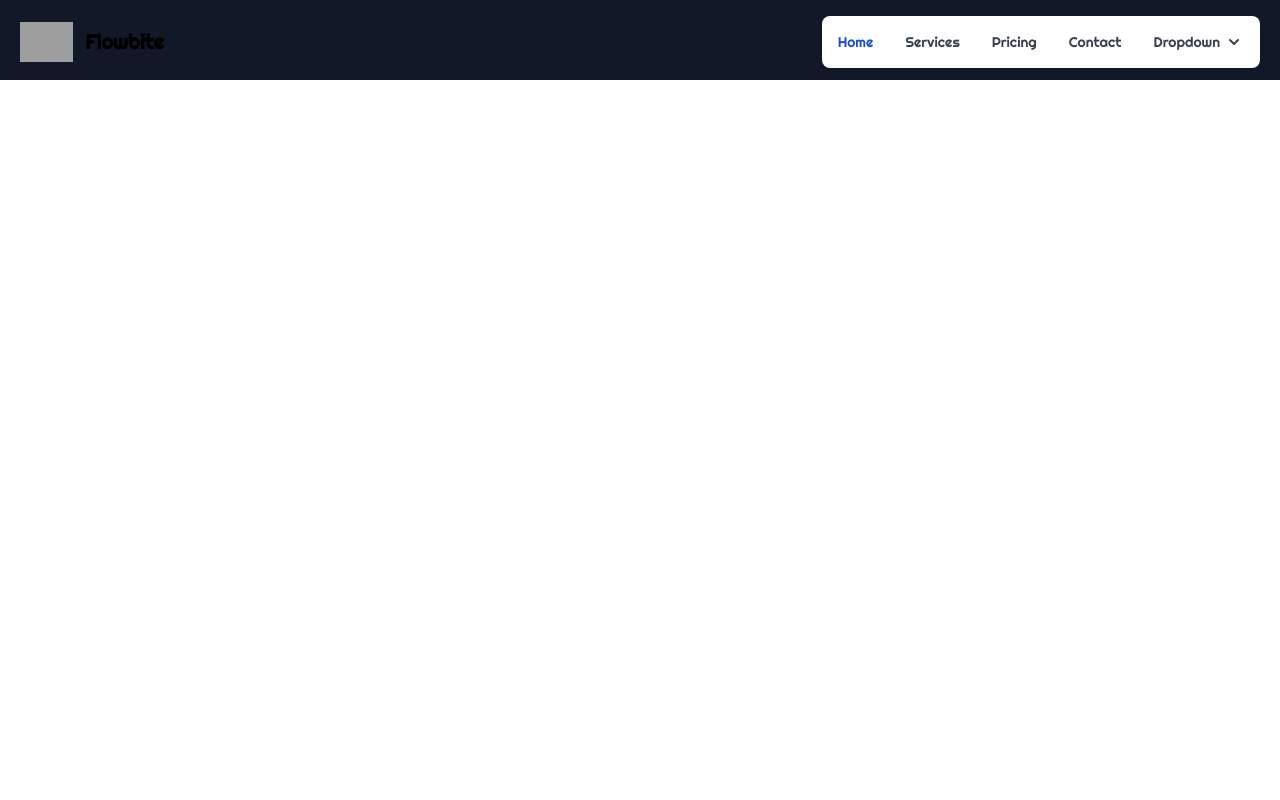
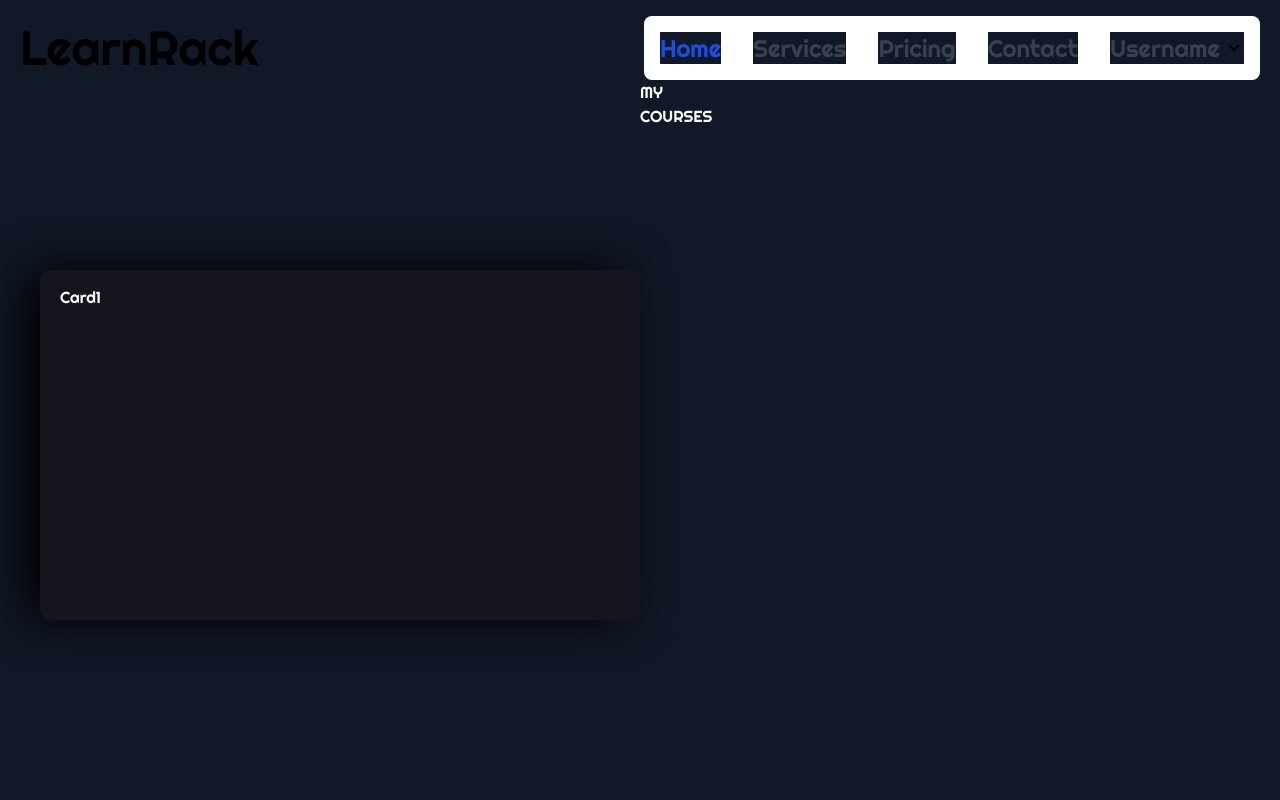
Before and after one commit to notnotrachit/learnrack, a Django app: page /dashboard/ in a window 1280 px wide. Run offline with Django 4.2, Linux system fonts and the light colour scheme; some libraries are stand-ins or nearby versions; grey boxes are pictures that could not be loaded.

Commit message:
dashboard

```diff
--- a/templates/base.html
+++ b/templates/base.html
@@ -31,9 +31,9 @@
 
 <nav class="px-5 py-4 bg-[111827] border-gray-700 h-20">
   <div class="container flex flex-wrap items-center justify-between mx-auto">
-    <a href="#" class="flex items-center">
-        <img src="https://flowbite.com/docs/images/logo.svg" class="h-6 mr-3 sm:h-10" alt="Flowbite Logo" />
-        <span class="self-center text-xl font-semibold whitespace-nowrap dark:text-white">Flowbite</span>
+    <a href="#" class="flex ">
+        <!-- <img src="https://flowbite.com/docs/images/logo.svg" class="h-6 mr-3 sm:h-10" alt="Flowbite Logo" /> -->
+        <span class="self-center text-5xl dark:text-white">LearnRack</span>
     </a>
     <button data-collapse-toggle="navbar-dropdown" type="button" class="inline-flex items-center p-2 ml-3 text-sm text-gray-500 rounded-lg md:hidden hover:bg-gray-100 focus:outline-none focus:ring-2 focus:ring-gray-200 dark:text-gray-400 dark:hover:bg-gray-700 dark:focus:ring-gray-600" aria-controls="navbar-dropdown" aria-expanded="false">
       <span class="sr-only">Open main menu</span>
@@ -42,25 +42,25 @@
     <div class="hidden w-full md:block md:w-auto" id="navbar-dropdown">
       <ul class="flex flex-col p-4 mt-4 border border-gray-100 rounded-lg bg-gray-50 md:flex-row md:space-x-8 md:mt-0 md:text-sm md:font-medium md:border-0 md:bg-white dark:bg-gray-800 md:dark:bg-gray-900 dark:border-gray-700">
         <li>
-          <a href="#" class="block py-2 pl-3 pr-4 text-white bg-blue-700 rounded md:bg-transparent md:text-blue-700 md:p-0 md:dark:text-white dark:bg-blue-600 md:dark:bg-transparent" aria-current="page">Home</a>
+          <a href="#" class="text-2xl block py-2 pl-3 pr-4 text-white bg-blue-700 rounded md:bg-transparent md:text-blue-700 md:p-0 md:dark:text-white dark:bg-blue-600 md:dark:bg-transparent" aria-current="page">Home</a>
         </li>
 
         <li>
-          <a href="#" class="block py-2 pl-3 pr-4 text-gray-700 rounded hover:bg-gray-100 md:hover:bg-transparent md:border-0 md:hover:text-blue-700 md:p-0 dark:text-gray-400 md:dark:hover:text-white dark:hover:bg-gray-700 dark:hover:text-white md:dark:hover:bg-transparent">Services</a>
+          <a href="#" class=" text-2xl block py-2 pl-3 pr-4 text-gray-700 rounded hover:bg-gray-100 md:hover:bg-transparent md:border-0 md:hover:text-blue-700 md:p-0 dark:text-gray-400 md:dark:hover:text-white dark:hover:bg-gray-700 dark:hover:text-white md:dark:hover:bg-transparent">Services</a>
         </li>
         <li>
-          <a href="#" class="block py-2 pl-3 pr-4 text-gray-700 rounded hover:bg-gray-100 md:hover:bg-transparent md:border-0 md:hover:text-blue-700 md:p-0 dark:text-gray-400 md:dark:hover:text-white dark:hover:bg-gray-700 dark:hover:text-white md:dark:hover:bg-transparent">Pricing</a>
+          <a href="#" class="text-2xl block py-2 pl-3 pr-4 text-gray-700 rounded hover:bg-gray-100 md:hover:bg-transparent md:border-0 md:hover:text-blue-700 md:p-0 dark:text-gray-400 md:dark:hover:text-white dark:hover:bg-gray-700 dark:hover:text-white md:dark:hover:bg-transparent">Pricing</a>
         </li>
         <li>
-          <a href="#" class="block py-2 pl-3 pr-4 text-gray-700 rounded hover:bg-gray-100 md:hover:bg-transparent md:border-0 md:hover:text-blue-700 md:p-0 dark:text-gray-400 md:dark:hover:text-white dark:hover:bg-gray-700 dark:hover:text-white md:dark:hover:bg-transparent">Contact</a>
+          <a href="#" class="text-2xl block py-2 pl-3 pr-4 text-gray-700 rounded hover:bg-gray-100 md:hover:bg-transparent md:border-0 md:hover:text-blue-700 md:p-0 dark:text-gray-400 md:dark:hover:text-white dark:hover:bg-gray-700 dark:hover:text-white md:dark:hover:bg-transparent">Contact</a>
         </li>
         <li>
-            <button id="dropdownNavbarLink" data-dropdown-toggle="dropdownNavbar" class="flex items-center justify-between w-full py-2 pl-3 pr-4 font-medium text-gray-700 rounded hover:bg-gray-100 md:hover:bg-transparent md:border-0 md:hover:text-blue-700 md:p-0 md:w-auto dark:text-gray-400 dark:hover:text-white dark:focus:text-white dark:border-gray-700 dark:hover:bg-gray-700 md:dark:hover:bg-transparent">Dropdown <svg class="w-5 h-5 ml-1" aria-hidden="true" fill="currentColor" viewBox="0 0 20 20" xmlns="http://www.w3.org/2000/svg"><path fill-rule="evenodd" d="M5.293 7.293a1 1 0 011.414 0L10 10.586l3.293-3.293a1 1 0 111.414 1.414l-4 4a1 1 0 01-1.414 0l-4-4a1 1 0 010-1.414z" clip-rule="evenodd"></path></svg></button>
+            <button id="dropdownNavbarLink" data-dropdown-toggle="dropdownNavbar" class="text-2xl flex items-center justify-between w-full py-2 pl-3 pr-4 font-medium text-gray-700 rounded hover:bg-gray-100 md:hover:bg-transparent md:border-0 md:hover:text-blue-700 md:p-0 md:w-auto dark:text-gray-400 dark:hover:text-white dark:focus:text-white dark:border-gray-700 dark:hover:bg-gray-700 md:dark:hover:bg-transparent">Username <svg class="w-5 h-5 ml-1" aria-hidden="true" fill="currentColor" viewBox="0 0 20 20" xmlns="http://www.w3.org/2000/svg"><path fill-rule="evenodd" d="M5.293 7.293a1 1 0 011.414 0L10 10.586l3.293-3.293a1 1 0 111.414 1.414l-4 4a1 1 0 01-1.414 0l-4-4a1 1 0 010-1.414z" clip-rule="evenodd"></path></svg></button>
             <!-- Dropdown menu -->
-            <div id="dropdownNavbar" class="z-10 hidden font-normal bg-white divide-y divide-gray-100 rounded shadow w-44 dark:bg-gray-700 dark:divide-gray-600">
+            <div id="dropdownNavbar" class="text-2xl z-10 hidden font-normal bg-white divide-y divide-gray-100 rounded shadow w-44 dark:bg-gray-700 dark:divide-gray-600">
 
                 <div class="py-1">
-                  <a href="#" class="block px-4 py-2 text-sm text-gray-700 hover:bg-gray-100 dark:hover:bg-gray-600 dark:text-gray-400 dark:hover:text-white">Sign out</a>
+                  <a href="#" class="text-xl block px-4 py-2 text-sm text-gray-700 hover:bg-gray-100 dark:hover:bg-gray-600 dark:text-gray-400 dark:hover:text-white">Sign out</a>
                 </div>
             </div>
         </li>
@@ -69,14 +69,50 @@
   </div>
 </nav>
 <script src="https://unpkg.com/flowbite@1.6.0/dist/flowbite.min.js"></script>
-    <div id="mobile__menu" class="overlay">
+
+    <!-- <div id="mobile__menu" class="overlay">
         <a class="close">&times;</a>
         <div class="overlay__content">
             <a href="#">Services</a>
             <a href="#">Projects</a>
             <a href="#">About</a>
         </div>
-    </div>
+    </div> -->
+
+    <head>
+        <link href="https://fonts.googleapis.com/css?family=Open+Sans:300i,400" rel="stylesheet">
+
+      </head>
+
+      <body>
+        <p class="co">MY COURSES</p>
+      <!-- <div class="cont"> -->
+
+        <div class="card">
+          <button class="title">Card1</button>
+        </div>
+
+    <!-- </div> -->
+
+
+
+
+          <!-- <div class="bar">
+            <div class="emptybar"></div>
+            <div class="filledbar"></div>
+          </div> -->
+          <!-- <div class="circle"> -->
+            <!-- <svg version="1.1" xmlns="http://www.w3.org/2000/svg">
+            <circle class="stroke" cx="60" cy="60" r="50"/>
+          </svg> -->
+
+
+
+
+        </div>
+      </div>
+
+      </body>
     {% block 'content' %}
     {% endblock %}
 
--- a/templates/css.html
+++ b/templates/css.html
@@ -5,6 +5,7 @@
         padding: 0;
         box-sizing: border-box;
         font-family: 'Righteous', cursive;
+        background-color: #111827;
 
     }
     header{
@@ -77,7 +78,7 @@
         top: 0;
         width: 100%;
         height: 100vh;
-        background-color: #000000;
+        background-color: #111827;
         /* background-color: #524848; */
         transition: 1s;
 
@@ -387,5 +388,132 @@
         }
       }
 
+      /* body { */
+  /* background-color: #100e17; */
+  /* font-family: 'Open Sans', sans-serif; */
+/* } */
+
+/* .cont {
+  position: absolute;
+  height: 300px;
+  width: 600px;
+  top: 60px;
+  left: calc(50% - 300px);
+  display: flex;
+} */
+
+.card {
+  /* position: absolute;
+  height: 300px;
+  width: 600px;
+  top: 60px;
+  left: calc(50% - 300px);
+  display: flex; */
+  display: flex;
+  height: 350px;
+  width: 600px;
+  background-color: #17141d;
+  border-radius: 10px;
+  box-shadow: -1rem 0 3rem #000;
+  /* margin-left: -50px; */
+  transition: 0.4s ease-out;
+  position: relative;
+  left: 40px;
+  top: 190px;
+  /* margin-right: 0px; */
+  justify-content: left;
+  flex-direction: row;
+
+}
+
+/* .card:not(:first-child) {
+    margin-left: -50px;
+}
+
+.card:hover {
+  transform: translateY(-20px);
+  transition: 0.4s ease-out;
+}
+
+.card:hover ~ .card {
+  position: relative;
+  left: 50px;
+  transition: 0.4s ease-out;
+} */
+
+.title {
+  color: white;
+  font-weight: 300;
+  position: absolute;
+  left: 20px;
+  top: 15px;
+}
+
+.bar {
+  position: absolute;
+  top: 100px;
+  left: 20px;
+  height: 5px;
+  width: 150px;
+}
+
+.emptybar {
+  background-color: #2e3033;
+  width: 100%;
+  height: 100%;
+}
+
+.filledbar {
+  position: absolute;
+  top: 0px;
+  z-index: 3;
+  width: 0px;
+  height: 100%;
+  background: rgb(0,154,217);
+  background: linear-gradient(90deg, rgba(0,154,217,1) 0%, rgba(217,147,0,1) 65%, rgba(255,186,0,1) 100%);
+  transition: 0.6s ease-out;
+}
+
+.card:hover .filledbar {
+  width: 120px;
+  transition: 0.4s ease-out;
+}
+
+.circle {
+  position: absolute;
+  top: 150px;
+  left: calc(50% - 60px);
+}
+
+.stroke {
+  stroke: white;
+  stroke-dasharray: 360;
+  stroke-dashoffset: 360;
+  transition: 0.6s ease-out;
+}
+
+svg {
+  fill: #000000;
+  stroke-width: 2px;
+}
+
+.card:hover .stroke {
+  stroke-dashoffset: 100;
+  transition: 0.6s ease-out;
+}
+
+.co{
+  color: #ffffff;
+  position: relative;
+  left: 50%;
+  right: 50%;
+  position: absolute;
+  /* height: px; */
+  /* width: 600px; */
+  /* top: 60px; */
+  /* left: calc(50% - 300px); */
+  /* display: flex; */
+}
+
 
 </style>
```
